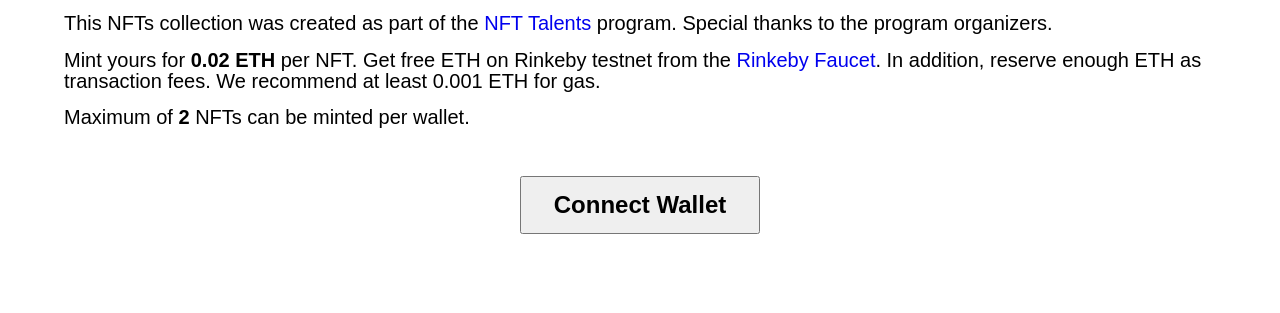
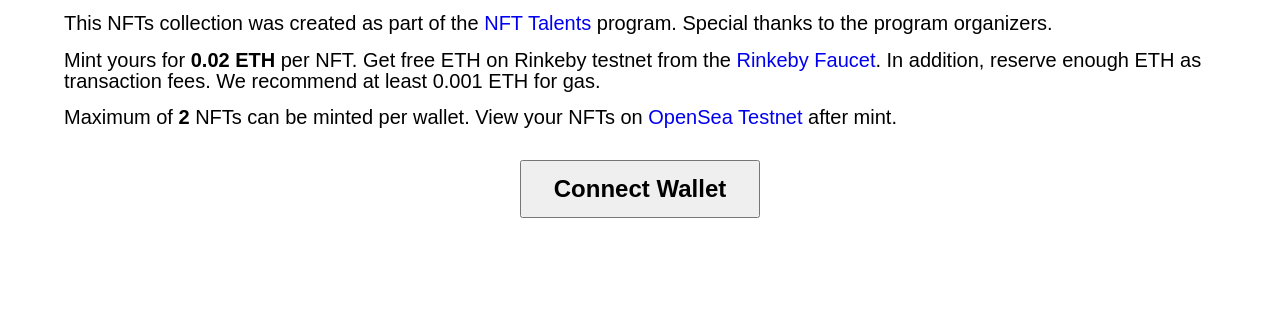
Before and after one commit to t4top/lucky-smileys, a website built with Vite: page src/index.html in a window 1280 px wide. Shown: the part 487-800 px from the top of the page. Built offline with nearby package versions, Linux system fonts and the light colour scheme; no server answers.

Commit message:
Remove horizontal overflow scroll and unnecessary margins

```diff
--- a/src/index.html
+++ b/src/index.html
@@ -62,7 +62,18 @@
             Rinkeby Faucet</a
           >. In addition, reserve enough ETH as transaction fees. We recommend at least 0.001 ETH for gas.
         </p>
-        <p>Maximum of <b>2</b> NFTs can be minted per wallet.</p>
+        <p>
+          Maximum of <b>2</b> NFTs can be minted per wallet. View your NFTs on
+          <a
+            href="https://testnets.opensea.io/collection/luckysmileys"
+            title="OpenSea"
+            target="_blank"
+            rel="noopener noreferrer"
+          >
+            OpenSea Testnet
+          </a>
+          after mint.
+        </p>
         <div id="loadingDiv">Loading...</div>
         <div id="controldiv" hidden>
           <div id="notrinkebydiv">
--- a/src/style.styl
+++ b/src/style.styl
@@ -98,7 +98,6 @@ section
   overflow: hidden
   min-height: 5rem
   height: 10rem
-  margin-bottom: 1rem
   @media only screen and (min-width: 600px)
     height: 15rem
   img
@@ -109,7 +108,6 @@ section
 #controldiv
   font-size: 1.5rem
   text-align: center
-  margin-top: 2rem
   input
     font-weight: 700
     font-size: 1.5rem
@@ -187,6 +185,7 @@ section
 .faqdiv
   padding: 0 2rem
   margin-bottom: 2rem
-  overflow-x: scroll
+  a
+    overflow-wrap: break-word
   .question
     font-weight: 700
```
Also changed, not shown: src/public/traits/accessory/none.png.
